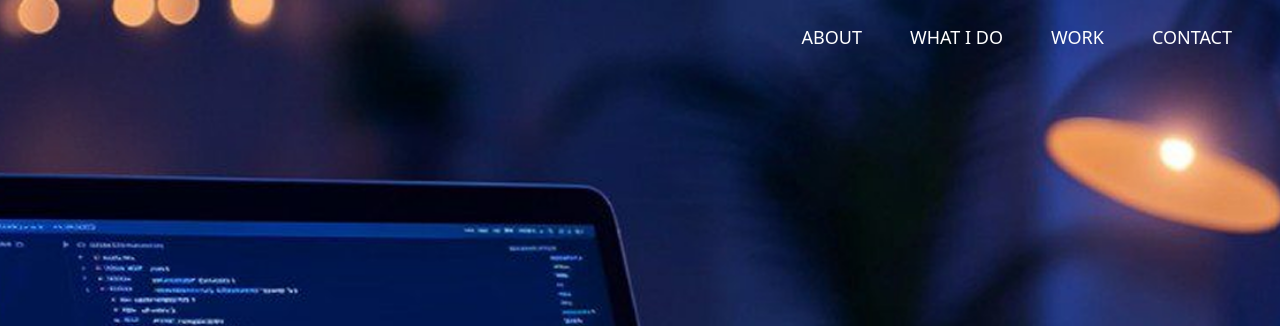
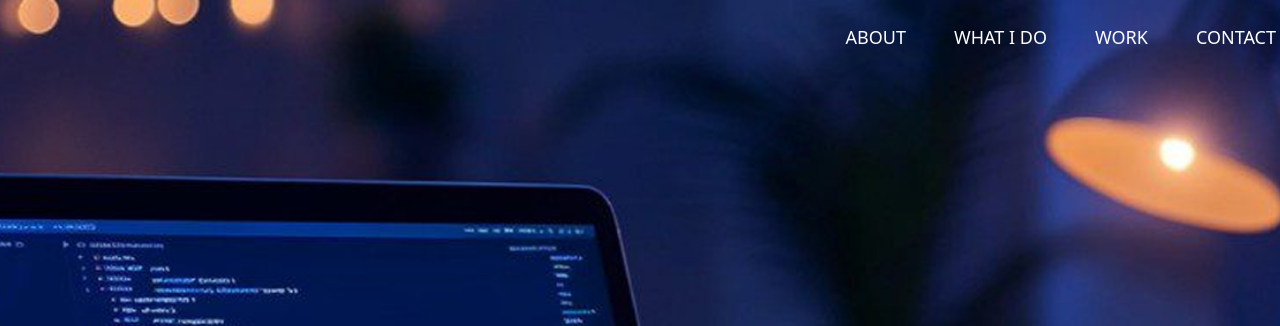
Before and after one commit to Harrison-Holt/portfolio, a plain HTML site: page index.html in a window 1280 px wide. Shown: the top 326 px of the page. Drawn offline with nearby package versions, Linux system fonts and the light colour scheme; a script that the page names is missing.

```diff
--- a/index.html
+++ b/index.html
@@ -14,7 +14,7 @@
 <header class="row min-vh-100 d-flex flex-column justify-content-between align-items-center">
 
     <!-- Top Navigation -->
-    <nav class="col-12 d-flex justify-content-end gap-3 gap-md-5 mt-4 px-5">
+    <nav class="col-12 d-flex justify-content-end gap-3 gap-md-5 mt-4 px-1">
         <a href="#" class="header_link">ABOUT</a>
         <a href="#" class="header_link">WHAT I DO</a>
         <a href="#" class="header_link">WORK</a>
```
